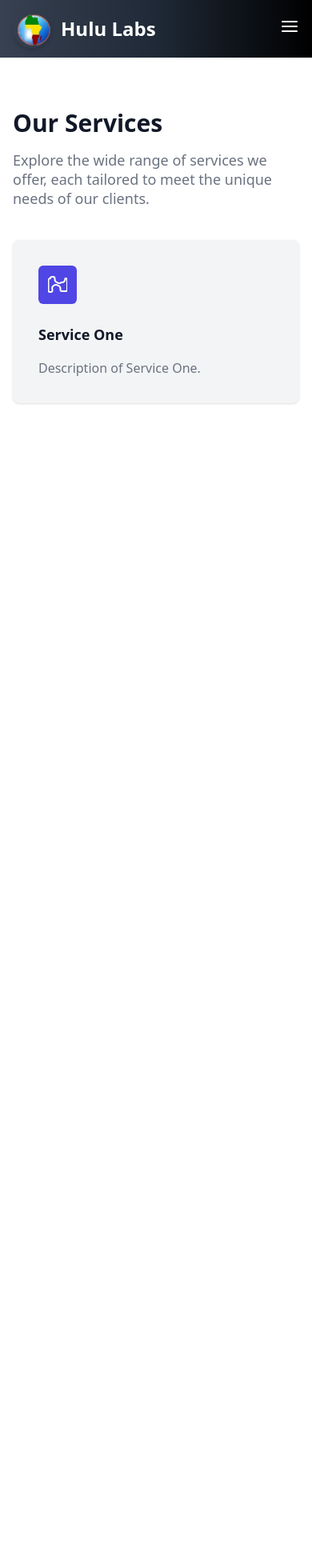
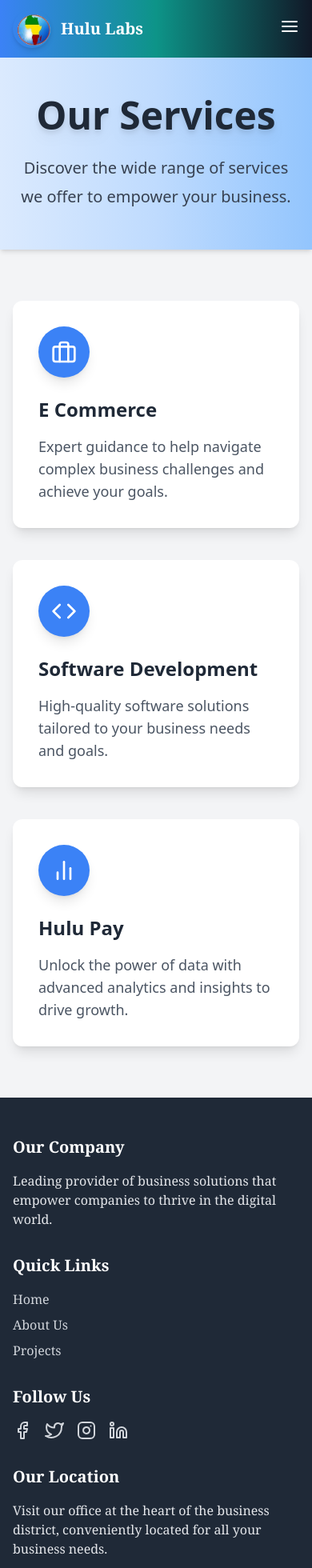
Before and after one commit to seblesw/E-Learning-Website, a React (Vite) app: page /services in a window 390 px wide. Shown: the top 1960 px of the page at 80% size. Before the commit the page ends 844 px from the top, so only its background shows below. Built offline with nearby package versions, Linux system fonts and the light colour scheme.

Commit message:
Initial commit

```diff
--- /dev/null
+++ b/src/components/Footer/Footer.jsx
@@ -0,0 +1,58 @@
+import React from 'react';
+import { Facebook, Twitter, Instagram, Linkedin } from 'react-feather';
+
+const Footer = () => {
+  return (
+    <footer className="bg-gray-800 dark:bg-gray-900 text-gray-300">
+      <div className="max-w-7xl mx-auto px-4 sm:px-6 lg:px-8 py-12 font-serif">
+        <div className="grid grid-cols-1 md:grid-cols-4 gap-8 font-serif">
+          {/* Company Info */}
+          <div>
+            <h3 className="text-xl font-semibold text-white mb-4 font-serif">Our Company</h3>
+            <p className="text-gray-200">
+              Leading provider of business solutions that empower companies to thrive in the digital world.
+            </p>
+          </div>
+          <div>
+            <h3 className="text-xl font-semibold text-white mb-4 font-serif">Quick Links</h3>
+            <ul className="space-y-2">
+              <li><a href="#" className="hover:text-white font-serif">Home</a></li>
+              <li><a href="About" className="hover:text-white font-serif">About Us</a></li>
+              <li><a href="#Services" className="hover:text-white font-serif"></a></li>
+              <li><a href="#Projects" className="hover:text-white font-serif">Projects</a></li>
+            </ul>
+          </div>
+          <div>
+            <h3 className="text-xl font-semibold text-white mb-4 font-serif">Follow Us</h3>
+            <div className="flex space-x-4">
+              <a href="#" className="hover:text-white"><Facebook /></a>
+              <a href="#" className="hover:text-white"><Twitter /></a>
+              <a href="#" className="hover:text-white"><Instagram /></a>
+              <a href="#" className="hover:text-white"><Linkedin /></a>
+            </div>
+          </div>
+          <div>
+            <h3 className="text-xl font-semibold text-white mb-4">Our Location</h3>
+            <p className="text-gray-200">
+              Visit our office at the heart of the business district, conveniently located for all your business needs.
+            </p>
+            <p className="mt-4 text-gray-200">
+              <strong>Phone:</strong> (+2519) 0000000<br />
+              <strong>Email:</strong> info@hululabs.com
+            </p>
+          </div>
+        </div>
+      </div>
+
+      <div className="border-t border-gray-900 py-4">
+        <div className="max-w-7xl mx-auto px-4 sm:px-6 lg:px-8 text-center font-serif">
+          <p className="text-gray-200">
+            &copy; {new Date().getFullYear()} Hulu Labs. All rights reserved.
+          </p>
+        </div>
+      </div>
+    </footer>
+  );
+};
+
+export default Footer;
--- a/src/components/Navbar/Navbar.jsx
+++ b/src/components/Navbar/Navbar.jsx
@@ -11,46 +11,93 @@
   };
 
   return (
-    <nav className="bg-gradient-to-r from-gray-700 via-gray-800 to-black dark:bg-gray-900 dark:text-white shadow-lg">
+    <nav className="bg-gradient-to-r from-blue-500 via-teal-600 to-gray-900 dark:bg-gray-900 dark:text-white shadow-md">
       <div className="max-w-7xl mx-auto px-4 sm:px-6 lg:px-8 py-3 md:py-4">
         <div className="flex justify-between items-center">
-
-          {/* Logo on the left */}
           <div className="flex items-center">
-            <a href="#" className="flex items-center gap-3">
+            <a href="/" className="flex items-center gap-3">
               <img src={logo} alt="Logo" className="w-12 h-12 rounded-full shadow-md" />
-              <span className="text-2xl sm:text-3xl font-bold text-white">Hulu Labs</span>
+              <span className="text-xl sm:text-2xl text-white font-serif font-bold">Hulu Labs</span>
             </a>
           </div>
 
           <div className="md:hidden">
-            <button onClick={() => setIsOpen(!isOpen)} className="text-white hover:text-gray-400 focus:outline-none">
+            <button onClick={() => setIsOpen(!isOpen)} className="text-white hover:text-gray-200 focus:outline-none">
               {isOpen ? <X size={24} /> : <Menu size={24} />}
             </button>
           </div>
 
           <div className="hidden md:flex items-center space-x-8">
-            <Link to="/" className="relative text-white text-lg font-medium hover:text-gray-400 transition-all duration-300 after:content-[''] after:absolute after:w-0 after:h-[2px] after:bg-white after:left-1/2 after:top-full after:transition-all after:duration-300 hover:after:left-0 hover:after:w-full">Home</Link>
-            <Link to="/about" className="relative text-gray-300 hover:text-white text-lg font-medium transition-all duration-300 after:content-[''] after:absolute after:w-0 after:h-[2px] after:bg-gray-300 hover:after:bg-white after:left-1/2 after:top-full after:transition-all after:duration-300 hover:after:left-0 hover:after:w-full">About Us</Link>
-            <Link to="/services" className="relative text-gray-300 hover:text-white text-lg font-medium transition-all duration-300 after:content-[''] after:absolute after:w-0 after:h-[2px] after:bg-gray-300 hover:after:bg-white after:left-1/2 after:top-full after:transition-all after:duration-300 hover:after:left-0 hover:after:w-full">Services</Link>
-            <Link to="/projects" className="relative text-gray-300 hover:text-white text-lg font-medium transition-all duration-300 after:content-[''] after:absolute after:w-0 after:h-[2px] after:bg-gray-300 hover:after:bg-white after:left-1/2 after:top-full after:transition-all after:duration-300 hover:after:left-0 hover:after:w-full">Projects</Link>
-            <Link to="/blog" className="relative text-gray-300 hover:text-white text-lg font-medium transition-all duration-300 after:content-[''] after:absolute after:w-0 after:h-[2px] after:bg-gray-300 hover:after:bg-white after:left-1/2 after:top-full after:transition-all after:duration-300 hover:after:left-0 hover:after:w-full">Blog</Link>
-            <Link to="/contact" className="relative text-gray-300 hover:text-white text-lg font-medium transition-all duration-300 after:content-[''] after:absolute after:w-0 after:h-[2px] after:bg-gray-300 hover:after:bg-white after:left-1/2 after:top-full after:transition-all after:duration-300 hover:after:left-0 hover:after:w-full">Contact Us</Link>
-            <Link to="/careers" className="relative text-gray-300 hover:text-white text-lg font-medium transition-all duration-300 after:content-[''] after:absolute after:w-0 after:h-[2px] after:bg-gray-300 hover:after:bg-white after:left-1/2 after:top-full after:transition-all after:duration-300 hover:after:left-0 hover:after:w-full">Careers</Link>
-            <button className="px-4 py-2 bg-gray-700 text-white font-medium rounded-full hover:bg-gray-600 transition-all duration-300 shadow-md">Get in Touch</button>
+            <Link
+              to="/"
+              className="relative text-white text-lg hover:text-gray-200 transition-all duration-300 after:content-[''] after:absolute after:w-0 after:h-[2px] after:bg-white after:left-1/2 after:top-full after:transition-all after:duration-300 hover:after:left-0 hover:after:w-full font-serif font-bold"
+            >
+              Home
+            </Link>
+            <Link
+              to="/about"
+              className="relative text-gray-200 hover:text-white text-lg transition-all duration-300 after:content-[''] after:absolute after:w-0 after:h-[2px] after:bg-gray-200 hover:after:bg-white after:left-1/2 after:top-full after:transition-all after:duration-300 hover:after:left-0 hover:after:w-full font-serif font-bold"
+            >
+              About Us
+            </Link>
+            <Link
+              to="/services"
+              className="relative text-gray-200 hover:text-white text-lg transition-all duration-300 after:content-[''] after:absolute after:w-0 after:h-[2px] after:bg-gray-200 hover:after:bg-white after:left-1/2 after:top-full after:transition-all after:duration-300 hover:after:left-0 hover:after:w-full font-serif font-bold"
+            >
+              Services
+            </Link>
+            <Link
+              to="/projects"
+              className="relative text-gray-200 hover:text-white text-lg transition-all duration-300 after:content-[''] after:absolute after:w-0 after:h-[2px] after:bg-gray-200 hover:after:bg-white after:left-1/2 after:top-full after:transition-all after:duration-300 hover:after:left-0 hover:after:w-full font-serif font-bold"
+            >
+              Projects
+            </Link>
+            <Link
+              to="/blog"
+              className="relative text-gray-200 hover:text-white text-lg transition-all duration-300 after:content-[''] after:absolute after:w-0 after:h-[2px] after:bg-gray-200 hover:after:bg-white after:left-1/2 after:top-full after:transition-all after:duration-300 hover:after:left-0 hover:after:w-full font-serif font-bold"
+            >
+              Blog
+            </Link>
           </div>
         </div>
 
         {isOpen && (
-          <div className="md:hidden mt-3 space-y-2 bg-gray-800 p-4 rounded-lg shadow-md">
-            <Link to="/" onClick={handleLinkClick} className="block text-white text-lg font-medium hover:text-gray-400 transition-all duration-300">Home</Link>
-            <Link to="/about" onClick={handleLinkClick} className="block text-gray-300 hover:text-white text-lg font-medium transition-all duration-300">About Us</Link>
-            <Link to="/services" onClick={handleLinkClick} className="block text-gray-300 hover:text-white text-lg font-medium transition-all duration-300">Services</Link>
-            <Link to="/projects" onClick={handleLinkClick} className="block text-gray-300 hover:text-white text-lg font-medium transition-all duration-300">Projects</Link>
-            <Link to="/blog" onClick={handleLinkClick} className="block text-gray-300 hover:text-white text-lg font-medium transition-all duration-300">Blog</Link>
-            <Link to="/contact" onClick={handleLinkClick} className="block text-gray-300 hover:text-white text-lg font-medium transition-all duration-300">Contact Us</Link>
-            <Link to="/careers" onClick={handleLinkClick} className="block text-gray-300 hover:text-white text-lg font-medium transition-all duration-300">Careers</Link>
-            <button onClick={handleLinkClick} className="w-full px-4 py-2 bg-gray-700 text-white font-medium rounded-full hover:bg-gray-600 transition-all duration-300 shadow-md">Get in Touch</button>
+          <div className="md:hidden mt-3 space-y-2 bg-gray-900 p-4 rounded-lg shadow-md">
+            <Link
+              to="/"
+              onClick={handleLinkClick}
+              className="block text-white text-lg hover:text-gray-200 transition-all duration-300 font-serif font-bold"
+            >
+              Home
+            </Link>
+            <Link
+              to="/about"
+              onClick={handleLinkClick}
+              className="block text-gray-200 hover:text-white text-lg transition-all duration-300 font-serif font-bold"
+            >
+              About Us
+            </Link>
+            <Link
+              to="/services"
+              onClick={handleLinkClick}
+              className="block text-gray-200 hover:text-white text-lg transition-all duration-300 font-serif font-bold"
+            >
+              Services
+            </Link>
+            <Link
+              to="/projects"
+              onClick={handleLinkClick}
+              className="block text-gray-200 hover:text-white text-lg transition-all duration-300 font-serif font-bold"
+            >
+              Projects
+            </Link>
+            <Link
+              to="/blog"
+              onClick={handleLinkClick}
+              className="block text-gray-200 hover:text-white text-lg transition-all duration-300 font-serif font-bold"
+            >
+              Blog
+            </Link>
           </div>
         )}
       </div>
--- a/src/pages/About/About.jsx
+++ b/src/pages/About/About.jsx
@@ -1,13 +1,17 @@
 import React from 'react';
+import Footer from '../../components/Footer/Footer';
 
 const About = () => {
   return (
+    <div>
     <div className="py-16 bg-gray-100">
       <div className="max-w-7xl mx-auto px-4 sm:px-6 lg:px-8">
         <h2 className="text-3xl font-bold text-gray-900">About Us</h2>
         <p className="mt-4 text-lg leading-6 text-gray-500">Your Company is dedicated to providing exceptional service and quality solutions. With a history of innovation and a team of experts, we are committed to your success.</p>
       </div>
     </div>
+    <Footer/>
+    </div>
   );
 }
 
--- a/src/pages/Home/Home.jsx
+++ b/src/pages/Home/Home.jsx
@@ -1,43 +1,84 @@
 import React from 'react';
+import { Briefcase, Code, BarChart2 } from 'react-feather'; // Import the icons
+import Footer from '../../components/Footer/Footer';
 
 const Home = () => {
   return (
-    <div>
-      <header className="bg-gradient-to-r from-blue-400 via-teal-400 to-green-400">
-        <div className="max-w-7xl mx-auto py-16 px-4 sm:px-6 lg:py-24 lg:px-8 text-center">
-          <h1 className="text-5xl font-extrabold text-white">Welcome to Your Company</h1>
-          <p className="mt-4 text-xl leading-8 text-blue-100">We provide top-notch services to help your business succeed.</p>
+    <div className="font-sans antialiased bg-gray-100 dark:bg-gray-900 text-gray-900 dark:text-gray-100">
+      {/* Header Section */}
+      <header className="relative bg-white dark:bg-gray-800 overflow-hidden shadow-lg">
+        <div className="absolute inset-0 bg-gradient-to-r from-blue-100 via-blue-200 to-blue-300 dark:hidden"></div>
+        <div className="absolute inset-0 bg-gradient-to-r from-gray-800 via-blue-900 to-gray-900 hidden dark:block"></div>
+        <div className="relative max-w-7xl mx-auto py-16 px-4 sm:px-6 lg:py-48 lg:px-8 text-center">
+          <h1 className="text-5xl font-bold text-gray-800 dark:text-gray-100 drop-shadow-md font-serif">
+            Welcome to Our Company
+          </h1>
+          <p className="mt-4 text-xl leading-8 text-gray-700 dark:text-gray-300 max-w-2xl mx-auto font-serif">
+            Empowering your business with cutting-edge solutions and services.
+          </p>
           <a
             href="#services"
-            className="mt-8 inline-block bg-white border border-transparent rounded-full py-3 px-10 text-base font-medium text-blue-600 hover:bg-gray-100 transition-transform transform hover:scale-105 shadow-lg"
+            className=" font-serif mt-8 inline-block bg-blue-500 dark:bg-teal-600 border border-transparent rounded-full py-3 px-10 text-lg font-semibold text-white hover:bg-blue-600 dark:hover:bg-teal-700 transition-transform transform hover:scale-105 shadow-md"
           >
-            Learn More
+            Explore Our Services
           </a>
         </div>
       </header>
 
-      {/* Services Overview */}
-      <section id="services" className="py-20 bg-white">
+      <section id="services" className="py-16 bg-gray-100 dark:bg-gray-900">
         <div className="max-w-7xl mx-auto px-4 sm:px-6 lg:px-8">
-          <h2 className="text-4xl font-bold text-gray-800 text-center">Our Services</h2>
-          <p className="mt-4 text-lg leading-6 text-gray-600 text-center">We offer a wide range of services to meet your needs.</p>
-          <div className="mt-12 grid grid-cols-1 gap-8 sm:grid-cols-2 lg:grid-cols-3">
-            <div className="flex flex-col bg-gray-100 p-8 rounded-lg shadow-lg hover:shadow-xl transition-shadow duration-300">
-              <div className="flex-shrink-0">
-                <span className="inline-flex items-center justify-center h-12 w-12 rounded-md bg-blue-500 text-white">
-                  {/* Icon */}
-                  <svg className="h-6 w-6" fill="none" stroke="currentColor" viewBox="0 0 24 24" xmlns="http://www.w3.org/2000/svg"><path strokeLinecap="round" strokeLinejoin="round" strokeWidth="2" d="M3 4a2 2 0 012-2h1.5a2 2 0 011.992 1.771L8.5 4v1.172a4 4 0 002.414 3.705l2.083 1.043a4 4 0 002.087 0l2.083-1.043A4 4 0 0021.5 5.172V4h.5a2 2 0 012 2v12a2 2 0 01-2 2H17.5a2 2 0 01-2-2v-1.172a4 4 0 00-2.414-3.705l-2.083-1.043a4 4 0 00-2.087 0l-2.083 1.043A4 4 0 005.5 17.828V19a2 2 0 01-2 2H2.5a2 2 0 01-2-2V6a2 2 0 012-2h.5z"></path></svg>
-                </span>
+          <div className="text-center">
+            <h2 className="text-4xl font-bold text-gray-800 dark:text-gray-100 drop-shadow-md font-serif">
+              Our Services
+            </h2>
+            <p className="mt-4 text-lg leading-7 text-gray-600 dark:text-gray-300 max-w-xl mx-auto font-serif">
+              We offer a wide range of services to help your business thrive in the digital age.
+            </p>
+          </div>
+
+          <div className="mt-12 grid grid-cols-1 gap-10 sm:grid-cols-2 lg:grid-cols-3">
+            {[
+              {
+                title: 'E Commerce',
+                description:
+                  'Expert guidance to help navigate complex business challenges and achieve your goals.',
+                icon: <Briefcase size={32} />,
+              },
+              {
+                title: 'Software Development',
+                description:
+                  'High-quality software solutions tailored to your business needs and goals.',
+                icon: <Code size={32} />,
+              },
+              {
+                title: 'Hulu Pay',
+                description:
+                  'Unlock the power of data with advanced analytics and insights to drive growth.',
+                icon: <BarChart2 size={32} />,
+              },
+            ].map((service, index) => (
+              <div
+                key={index}
+                className="relative flex flex-col bg-white dark:bg-gray-800 p-8 rounded-xl shadow-lg hover:shadow-2xl transition-shadow duration-300 transform hover:scale-105"
+              >
+                <div className="flex items-center justify-center h-16 w-16 rounded-full bg-blue-500 dark:bg-teal-600 text-white mb-6 shadow-lg">
+                  {service.icon}
+                </div>
+                <h3 className="text-2xl font-semibold text-gray-800 dark:text-gray-100 mb-4">
+                  {service.title}
+                </h3>
+                <p className="text-lg text-gray-600 dark:text-gray-300">
+                  {service.description}
+                </p>
+                <div className="absolute inset-0 rounded-xl bg-gradient-to-b from-transparent to-blue-500 dark:to-teal-600 opacity-0 hover:opacity-20 transition-opacity duration-300"></div>
               </div>
-              <h3 className="mt-6 text-lg font-semibold text-gray-800">Service One</h3>
-              <p className="mt-4 text-base text-gray-600">Description of Service One.</p>
-            </div>
-            {/* Add more service cards as needed */}
+            ))}
           </div>
         </div>
       </section>
+      <Footer/>
     </div>
   );
-}
+};
 
 export default Home;
--- a/src/pages/Projects/Projects.jsx
+++ b/src/pages/Projects/Projects.jsx
@@ -1,13 +1,14 @@
 import React from 'react';
+import Footer from '../../components/Footer/Footer';
 
 const Projects = () => {
   return (
+    <div>
     <div className="py-16 bg-gray-100">
       <div className="max-w-7xl mx-auto px-4 sm:px-6 lg:px-8">
         <h2 className="text-3xl font-bold text-gray-900">Our Projects</h2>
         <p className="mt-4 text-lg leading-6 text-gray-500">We have successfully completed a variety of projects. Here’s a glimpse of what we’ve achieved.</p>
         <div className="mt-10 grid grid-cols-1 gap-8 sm:grid-cols-2 lg:grid-cols-3">
-          {/* Project Card */}
           <div className="flex flex-col bg-white p-8 rounded-lg shadow">
             <h3 className="mt-6 text-lg font-semibold text-gray-900">Project One</h3>
             <p className="mt-4 text-base text-gray-500">Description of Project One.</p>
@@ -15,6 +16,9 @@
         </div>
       </div>
     </div>
+    <Footer/>
+    </div>
+
   );
 }
 
--- a/src/pages/Services/Services.jsx
+++ b/src/pages/Services/Services.jsx
@@ -1,27 +1,67 @@
 import React from 'react';
+import { Briefcase, Code, BarChart2 } from 'react-feather';
+import Footer from '../../components/Footer/Footer';
 
 const Services = () => {
+  const services = [
+    {
+      title: 'E Commerce',
+      description: 'Expert guidance to help navigate complex business challenges and achieve your goals.',
+      icon: <Briefcase size={32} />,
+    },
+    {
+      title: 'Software Development',
+      description: 'High-quality software solutions tailored to your business needs and goals.',
+      icon: <Code size={32} />,
+    },
+    {
+      title: 'Hulu Pay',
+      description: 'Unlock the power of data with advanced analytics and insights to drive growth.',
+      icon: <BarChart2 size={32} />,
+    },
+  ];
+
   return (
-    <div className="py-16 bg-white">
-      <div className="max-w-7xl mx-auto px-4 sm:px-6 lg:px-8">
-        <h2 className="text-3xl font-bold text-gray-900">Our Services</h2>
-        <p className="mt-4 text-lg leading-6 text-gray-500">Explore the wide range of services we offer, each tailored to meet the unique needs of our clients.</p>
-        <div className="mt-10 grid grid-cols-1 gap-8 sm:grid-cols-2 lg:grid-cols-3">
-          {/* Service Card */}
-          <div className="flex flex-col bg-gray-100 p-8 rounded-lg shadow">
-            <div className="flex-shrink-0">
-              <span className="inline-flex items-center justify-center h-12 w-12 rounded-md bg-indigo-600 text-white">
-                {/* Icon */}
-                <svg className="h-6 w-6" fill="none" stroke="currentColor" viewBox="0 0 24 24" xmlns="http://www.w3.org/2000/svg"><path stroke-linecap="round" stroke-linejoin="round" stroke-width="2" d="M3 4a2 2 0 012-2h1.5a2 2 0 011.992 1.771L8.5 4v1.172a4 4 0 002.414 3.705l2.083 1.043a4 4 0 002.087 0l2.083-1.043A4 4 0 0021.5 5.172V4h.5a2 2 0 012 2v12a2 2 0 01-2 2H17.5a2 2 0 01-2-2v-1.172a4 4 0 00-2.414-3.705l-2.083-1.043a4 4 0 00-2.087 0l-2.083 1.043A4 4 0 005.5 17.828V19a2 2 0 01-2 2H2.5a2 2 0 01-2-2V6a2 2 0 012-2h.5z"></path></svg>
-              </span>
-            </div>
-            <h3 className="mt-6 text-lg font-semibold text-gray-900">Service One</h3>
-            <p className="mt-4 text-base text-gray-500">Description of Service One.</p>
+    <div className="font-sans antialiased bg-gray-100 dark:bg-gray-900 text-gray-900 dark:text-gray-100">
+      <header className="relative bg-white dark:bg-gray-800 overflow-hidden shadow-md">
+        <div className="absolute inset-0 bg-gradient-to-r from-blue-100 via-blue-200 to-blue-300 dark:hidden"></div>
+        <div className="absolute inset-0 bg-gradient-to-r from-gray-800 via-blue-900 to-gray-900 hidden dark:block"></div>
+        <div className="relative max-w-7xl mx-auto py-12 px-4 sm:px-6 lg:py-20 lg:px-8 text-center">
+          <h1 className="text-5xl font-bold text-gray-800 dark:text-gray-100 drop-shadow-lg">
+            Our Services
+          </h1>
+          <p className="mt-6 text-xl leading-9 text-gray-700 dark:text-gray-300 max-w-2xl mx-auto">
+            Discover the wide range of services we offer to empower your business.
+          </p>
+        </div>
+      </header>
+
+      <section className="py-16 bg-gray-100 dark:bg-gray-900">
+        <div className="max-w-7xl mx-auto px-4 sm:px-6 lg:px-8">
+          <div className="grid grid-cols-1 gap-10 sm:grid-cols-2 lg:grid-cols-3">
+            {services.map((service, index) => (
+              <div
+                key={index}
+                className="relative flex flex-col bg-white dark:bg-gray-800 p-8 rounded-xl shadow-lg hover:shadow-2xl transition-shadow duration-300 transform hover:scale-105"
+              >
+                <div className="flex items-center justify-center h-16 w-16 rounded-full bg-blue-500 dark:bg-teal-600 text-white mb-6 shadow-lg">
+                  {service.icon}
+                </div>
+                <h3 className="text-2xl font-semibold text-gray-800 dark:text-gray-100 mb-4">
+                  {service.title}
+                </h3>
+                <p className="text-lg text-gray-600 dark:text-gray-300">
+                  {service.description}
+                </p>
+                <div className="absolute inset-0 rounded-xl bg-gradient-to-b from-transparent to-blue-500 dark:to-teal-600 opacity-0 hover:opacity-20 transition-opacity duration-300"></div>
+              </div>
+            ))}
           </div>
         </div>
-      </div>
+      </section>
+      <Footer/>
     </div>
   );
-}
+};
 
 export default Services;
```
Also changed, not shown: src/App.jsx (+9 -4 lines), src/pages/Blog/Blog.jsx (+6 -1 lines), src/pages/Careers/Careers.jsx (deleted, +0 -21 lines), src/pages/Contact/contact.jsx (deleted, +0 -33 lines).
